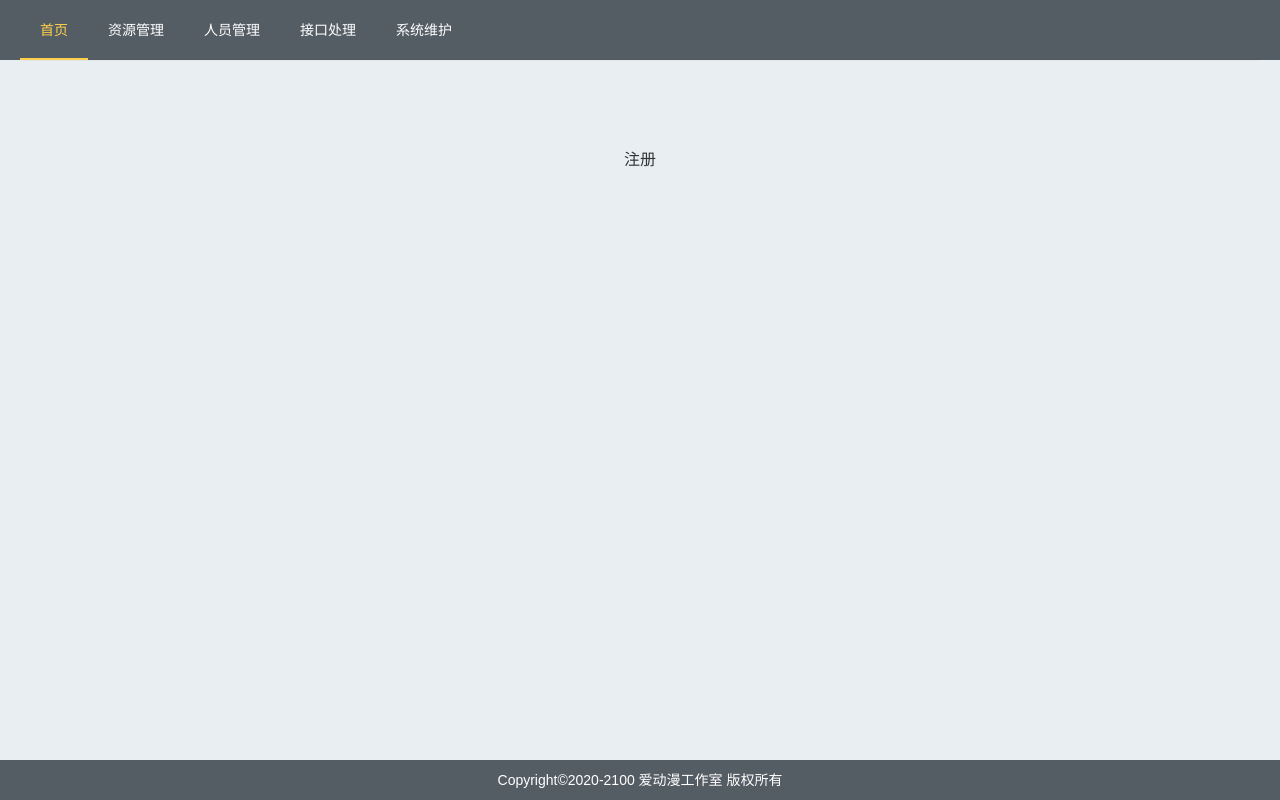
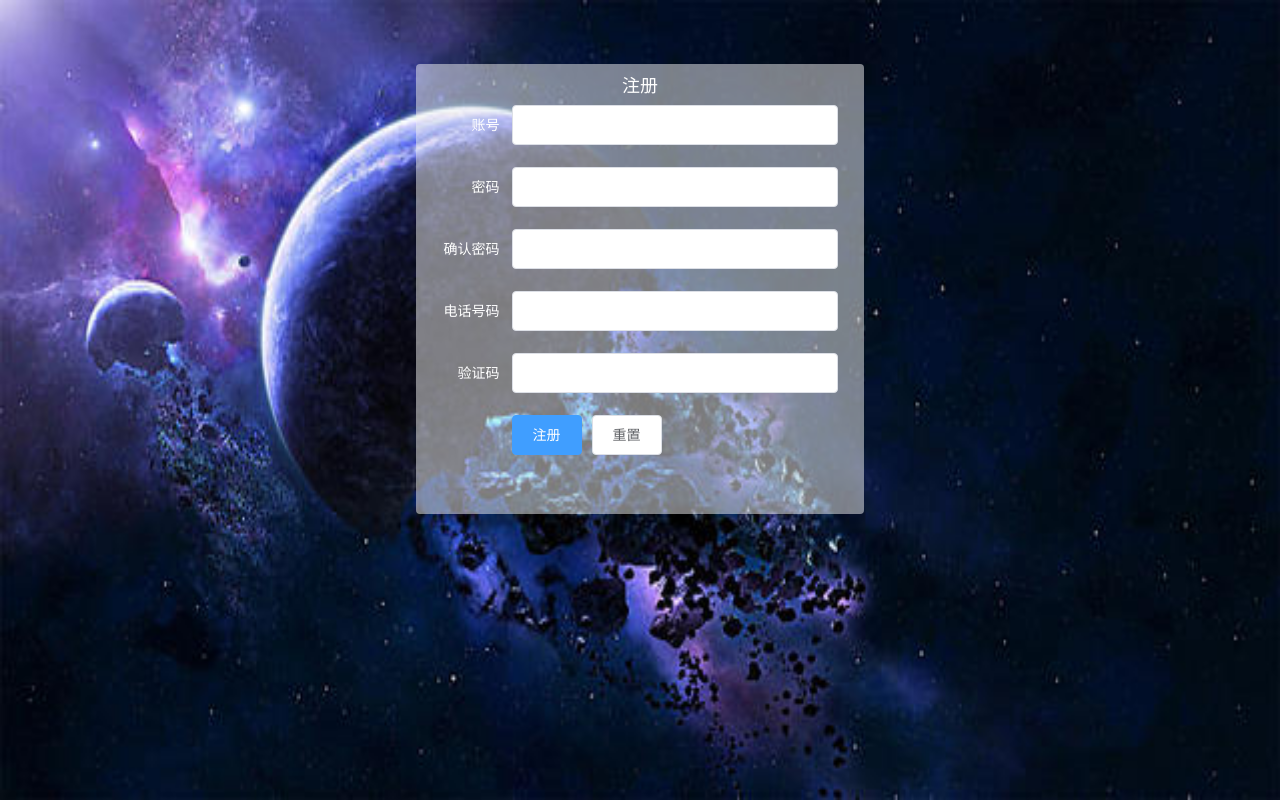
Before and after one commit to hjyclover/systemAdman, a Vue app in the folder system/: page /#/login in a window 1280 px wide. Built offline with nearby package versions, Linux system fonts and the light colour scheme.

Commit message:
登录验证

```diff
--- a/system/src/App.vue
+++ b/system/src/App.vue
@@ -1,52 +1,30 @@
 <template>
 	<div id="app">
-	  <el-container>
-	    <el-header>
-				<el-menu :default-active="activeIndex"  class="el-menu-demo"
-				background-color="#545c64"
-				text-color="#fff"
-				active-text-color="#ffd04b"
-				mode="horizontal" @select="handleSelect">
-				<el-menu-item :index="item.id" v-for="(item,index) in navBar" :key="index" >{{item.name}}</el-menu-item>
-				</el-menu>
-			</el-header>
-	    <el-main>
-			<router-view/>
-		</el-main>
-	    <el-footer style="height: 40px; line-height: 40px;"><span class="footer">Copyright©2020-2100 爱动漫工作室 版权所有</span> </el-footer>
-	  </el-container>
+
+		<router-view />
 	</div>
 </template>
 <script>
 export default {
-		data(){
-			return{
-				activeIndex: '1',
-				navBar:[
-					{id:"1",name:"首页",path:"Home"},
-					{id:"2",name:"资源管理",path:"Home"},
-					{id:"3",name:"人员管理",path:"Home"},
-					{id:"4",name:"接口处理",path:"Home"},
-					{id:"5",name:"系统维护",path:"Home"},
-				]
-			}
+	data() {
+		return {
+
+		};
 	},
-		methods:{
-			handleSelect(key, keyPath) {
-				console.log(key, keyPath);
-			}
-		}
+};
+</script>
+<style lang="scss">
+@import './assets/css/reset.css';
 
-	}
-</script>
-<style lang="scss" >
-@import  "./assets/css/reset.css";
-
-html,body,#app,.el-container{
-	width:100%;
+html,
+body,
+#app,
+.el-container {
+	width: 100%;
 	height: 100%;
 }
-.el-header, .el-footer {
+.el-header,
+.el-footer {
 	background-color: #545c64;
 	color: $defaultBgColor;
 	text-align: center;
@@ -54,22 +32,27 @@ html,body,#app,.el-container{
 }
 
 .el-aside {
-    background-color: #D3DCE6;
+	background-color: #d3dce6;
 	color: #333;
 	text-align: center;
 	line-height: 200px;
 }
 
 .el-main {
-    background-color: #E9EEF3;
+	background-color: #e9eef3;
 	color: #333;
 	text-align: center;
 	line-height: 160px;
 }
-  .footer{
+.footer {
 	font-size: 14px;
 	color: #fff;
 }
-
-
+.loginPage{
+	width: 100%;
+	height: 100%;
+}
+.el-form-item__label{
+	color: #FFFFFF !important;
+}
 </style>
--- a/system/src/main.js
+++ b/system/src/main.js
@@ -14,7 +14,7 @@ Vue.config.productionTip = false
 router.beforeEach(function(to, from, next) {
   if (to.meta.requireAute) {
     //页面是否登录
-    if (localStorage.getItem("token")) {
+    if (localStorage.getItem('hasLogin')) {
       //本地存储中是否有token(uid)数据
       next(); //表示已经登录
     } else {
--- a/system/src/router/index.js
+++ b/system/src/router/index.js
@@ -2,38 +2,68 @@ import Vue from 'vue'
 import VueRouter from 'vue-router'
 import {
 	Home,
+	Admin,
 	Profile,
 	NotFount,
-	Login
+	Login,
+	NumberMarger,
+	resideMarge,
+	resourceMarge,
+	systemMarge
 } from '../views/index.js'
 
 Vue.use(VueRouter)
 
-const routes = [
-  {
-		path:"/",
-		redirect: { name:"Home" }
+const routes = [{
+		path: "/admin",
+		redirect: {
+			name: "Admin"
+		}
 	},
 	{
 		path: '/',
 		name: 'Home',
 		component: Home,
-		meta:{
-			requireAute:true
+		children:[
+			{
+				path: '/my',
+				name: 'Profile',
+				component: Profile,
+				meta: {
+					requireAute: true
 				}
+			},
+			{
+				path: '/numbermarger',
+				name: 'NumberMarger',
+				component: NumberMarger
+			},
+			{
+				path: '/admin',
+				name: 'Admin',
+				component: Admin
+			},
+			{
+				path: '/residemarge',
+				name: 'resideMarge',
+				component: resideMarge
+			},
+			{
+				path: '/resourcemarge',
+				name: 'resourceMarge',
+				component: resourceMarge
+			},
+			{
+				path: '/systemmarge',
+				name: 'systemMarge',
+				component: systemMarge
+			},
+		]
 	},
 	{
 		path: '/404',
 		name: 'NotFount',
 		component: NotFount
-  },
-  {
-  	path: '/my',
-  	name: 'Profile',
-  	component: Profile,
-		meta:{
-			requireAute:true
-		}
 	},
 	{
 		path: '/login',
@@ -53,4 +83,5 @@ const router = new VueRouter({
 	routes
 })
 
+
 export default router
--- a/system/src/views/Home/home.vue
+++ b/system/src/views/Home/home.vue
@@ -1,10 +1,25 @@
 <template>
-	<div>
-		首页
-		<i class="el-icon-edit"></i>
-		<i class="el-icon-share"></i>
-		<i class="el-icon-delete"></i>
-		<el-button type="primary" icon="el-icon-search">搜索</el-button>
+	<div class="loginPage">
+		<el-container v-if="hasLogin">
+			<el-header>
+				<el-menu
+					:default-active="activeIndex"
+					class="el-menu-demo"
+					background-color="#545c64"
+					text-color="#fff"
+					active-text-color="#ffd04b"
+					mode="horizontal"
+					@select="handleSelect"
+					router
+				>
+					<el-menu-item :index="item.path" v-for="(item, index) in navBar" :key="index">{{ item.name }}</el-menu-item>
+				</el-menu>
+			</el-header>
+			<el-main>
+				<router-view />
+			</el-main>
+			<el-footer style="height: 40px; line-height: 40px;"><span class="footer">Copyright©2020-2100 爱动漫工作室 版权所有</span></el-footer>
+		</el-container>
 	</div>
 </template>
 
@@ -12,11 +27,32 @@
 	export default {
 		data(){
 			return{
-
+				activeIndex: '/admin',
+				navBar: [
+					{ id: '1', name: '首页', path: '/admin' },
+					{ id: '2', name: '资源管理', path: '/resourcemarge' },
+					{ id: '3', name: '人员管理', path: '/numbermarger' },
+					{ id: '4', name: '文章管理', path: '/residemarge' },
+					{ id: '5', name: '系统维护', path: '/systemmarge' }
+				],
+				hasLogin:true
 			}
 		},
 		methods:{
-
+			handleSelect(key, keyPath) {
+				// console.log(key, keyPath);
+			}
+		},
+		mounted() {
+			console.log(this.$route.path)
+			if(this.$route.path == '/'){
+				this.activeIndex = '/admin'
+				this.$router.push({
+					path:'/admin'
+				})
+			}else{
+				this.activeIndex = this.$route.path
+			}
 		}
 
 	}
--- /dev/null
+++ b/system/src/views/Home/index.vue
@@ -0,0 +1,22 @@
+<template>
+	<div>
+		首页
+	</div>
+</template>
+
+<script>
+	export default {
+		data(){
+			return{
+
+			}
+		},
+		methods:{
+
+		}
+
+	}
+</script>
+
+<style lang="scss" scoped="scoped">
+</style>
--- a/system/src/views/Login/login.vue
+++ b/system/src/views/Login/login.vue
@@ -1,22 +1,158 @@
 <template>
-	<div>
-		注册
+	<div class="loginPage">
+		<div class="loginBox" v-if="isLoginIn">
+			<div class="loginTitle">注册</div>
+			<el-form :model="ruleForm" status-icon :rules="rules" ref="ruleForm" label-width="70px" class="demo-ruleForm">
+				<el-form-item label="账号" prop="username" class="formLabel"><el-input type="text" v-model="ruleForm.username" autocomplete="off"></el-input></el-form-item>
+				<el-form-item label="密码" prop="pass" class="formLabel"><el-input type="password" v-model="ruleForm.pass" autocomplete="off"></el-input></el-form-item>
+				<el-form-item label="确认密码" prop="checkPass" class="formLabel"><el-input type="password" v-model="ruleForm.checkPass" autocomplete="off"></el-input></el-form-item>
+				<el-form-item label="电话号码" prop="phonenumber" class="formLabel"><el-input v-model.number="ruleForm.phonenumber"></el-input></el-form-item>
+				<el-form-item label="验证码" prop="code" class="formLabel"><el-input v-model.number="ruleForm.code"></el-input></el-form-item>
+				<el-form-item>
+					<el-button type="primary" @click="submitForm('ruleForm')">注册</el-button>
+					<el-button @click="resetForm('ruleForm')">重置</el-button>
+				</el-form-item>
+			</el-form>
+		</div>
+
+		<div class="loginBox lgBox" v-else>
+			<div class="loginTitle">登录</div>
+			<el-form :model="ruleForm" status-icon :rules="rules" ref="ruleForm" label-width="70px" class="demo-ruleForm">
+				<el-form-item label="账号" prop="username" class="formLabel"><el-input type="text" v-model="ruleForm.username" autocomplete="off"></el-input></el-form-item>
+				<el-form-item label="密码" prop="pass" class="formLabel"><el-input type="password" v-model="ruleForm.pass" autocomplete="off"></el-input></el-form-item>
+
+				<el-form-item>
+					<el-button type="primary" @click="login('ruleForm')">登录</el-button>
+					<el-button @click="resetForm('ruleForm')">重置</el-button>
+				</el-form-item>
+			</el-form>
+		</div>
 	</div>
 </template>
 
 <script>
-	export default {
-		data(){
-			return{
+export default {
+	data() {
+		var username =  (rule, value, callback) => {
+			if (!value) {
+				return callback(new Error('账号不能为空'));
+			}
+			setTimeout(() => {
+				callback();
+			}, 1000);
+		};
+		var checkAge = (rule, value, callback) => {
+			if (!value) {
+				return callback(new Error('手机号码不能为空'));
+			}
+			setTimeout(() => {
+				if (!Number.isInteger(value)) {
+					callback(new Error('请输入数字值'));
+				}
+			}, 1000);
+		};
+		var validatePass = (rule, value, callback) => {
+			if (value === '') {
+				callback(new Error('请输入密码'));
+			} else {
+				if (this.ruleForm.checkPass !== '') {
+					this.$refs.ruleForm.validateField('checkPass');
+				}
+				callback();
+			}
+		};
+		var validatePass2 = (rule, value, callback) => {
+			if (value === '') {
+				callback(new Error('请再次输入密码'));
+			} else if (value !== this.ruleForm.pass) {
+				callback(new Error('两次输入密码不一致!'));
+			} else {
+				callback();
+			}
+		};
+		var code = (rule, value, callback) => {
+			if (!value) {
+				return callback(new Error('验证码不能为空'));
+			}
+			setTimeout(() => {
+				callback();
+			}, 1000);
+		}
+		return {
+			ruleForm: {
+				username:'',
+				pass: '',
+				checkPass: '',
+				phonenumber: '',
+				code:'',
+			},
+			rules: {
+				username:[{ validator: username, trigger: 'blur' }],
+				pass: [{ validator: validatePass, trigger: 'blur' }],
+				checkPass: [{ validator: validatePass2, trigger: 'blur' }],
+				phonenumber: [{ validator: checkAge, trigger: 'blur' }],
+				code:[{ validator: code, trigger: 'blur' }]
+			},
+			isLoginIn:true
+		};
+	},
+	methods: {
+		submitForm(formName) {
+			this.isLoginIn = false
+			this.$refs[formName].validate(valid => {
+				console.log(this.isLoginIn)
+				if (valid) {
 
-			}
+				} else {
+					console.log('error submit!!');
+					return false;
+				}
+			});
 		},
-		methods:{
+		resetForm(formName) {
+			this.$refs[formName].resetFields();
+		},
+		login(formName){
 
+			localStorage.setItem("hasLogin",true)
+			this.$router.push({
+				path:"/"
+			})
+			this.$router.go(0)
 		}
-
 	}
+};
 </script>
 
 <style lang="scss" scoped="scoped">
+.loginPage {
+	background-image: url(../../assets/l-r-bg.jpg);
+	background-repeat: no-repeat;
+	background-size: 100% 100%;
+	padding-top: 5% ;
+	box-sizing: border-box;
+	.loginBox{
+		width: 35%;
+		height: 450px;
+		padding: 1% 2%;
+		background: rgba($color: #f4f4f4, $alpha: 0.5);
+		box-sizing: border-box;
+		margin: auto ;
+		border-radius: 4px;
+		color: #FFFFFF;
+
+		.formLabel{
+			color: #FFFFFF;
+		}
+		.loginTitle{
+			width: 100%;
+			text-align: center;
+			font-size: 18px;
+			margin-bottom: 10px;
+		}
+	}
+	.lgBox{
+		height: 250px;
+	}
+}
 </style>
--- /dev/null
+++ b/system/src/views/numberMarge/index.vue
@@ -0,0 +1,22 @@
+<template>
+	<div>
+		人员管理
+	</div>
+</template>
+
+<script>
+	export default {
+		data(){
+			return{
+
+			}
+		},
+		methods:{
+
+		}
+
+	}
+</script>
+
+<style lang="scss" scoped="scoped">
+</style>
--- /dev/null
+++ b/system/src/views/resicelMarge/index.vue
@@ -0,0 +1,22 @@
+<template>
+	<div>
+		项目管理
+	</div>
+</template>
+
+<script>
+	export default {
+		data(){
+			return{
+
+			}
+		},
+		methods:{
+
+		}
+
+	}
+</script>
+
+<style lang="scss" scoped="scoped">
+</style>
--- /dev/null
+++ b/system/src/views/resourceMange/index.vue
@@ -0,0 +1,22 @@
+<template>
+	<div>
+		资源管理
+	</div>
+</template>
+
+<script>
+	export default {
+		data(){
+			return{
+
+			}
+		},
+		methods:{
+
+		}
+
+	}
+</script>
+
+<style lang="scss" scoped="scoped">
+</style>
--- /dev/null
+++ b/system/src/views/systemMarge/index.vue
@@ -0,0 +1,22 @@
+<template>
+	<div>
+		系统管理
+	</div>
+</template>
+
+<script>
+	export default {
+		data(){
+			return{
+
+			}
+		},
+		methods:{
+
+		}
+
+	}
+</script>
+
+<style lang="scss" scoped="scoped">
+</style>
```
Also changed, not shown: system/src/views/index.js (+11 -1 lines), system/src/assets/l-r-bg.jpg (added). Lines whose indentation alone changed are shown as unchanged.
